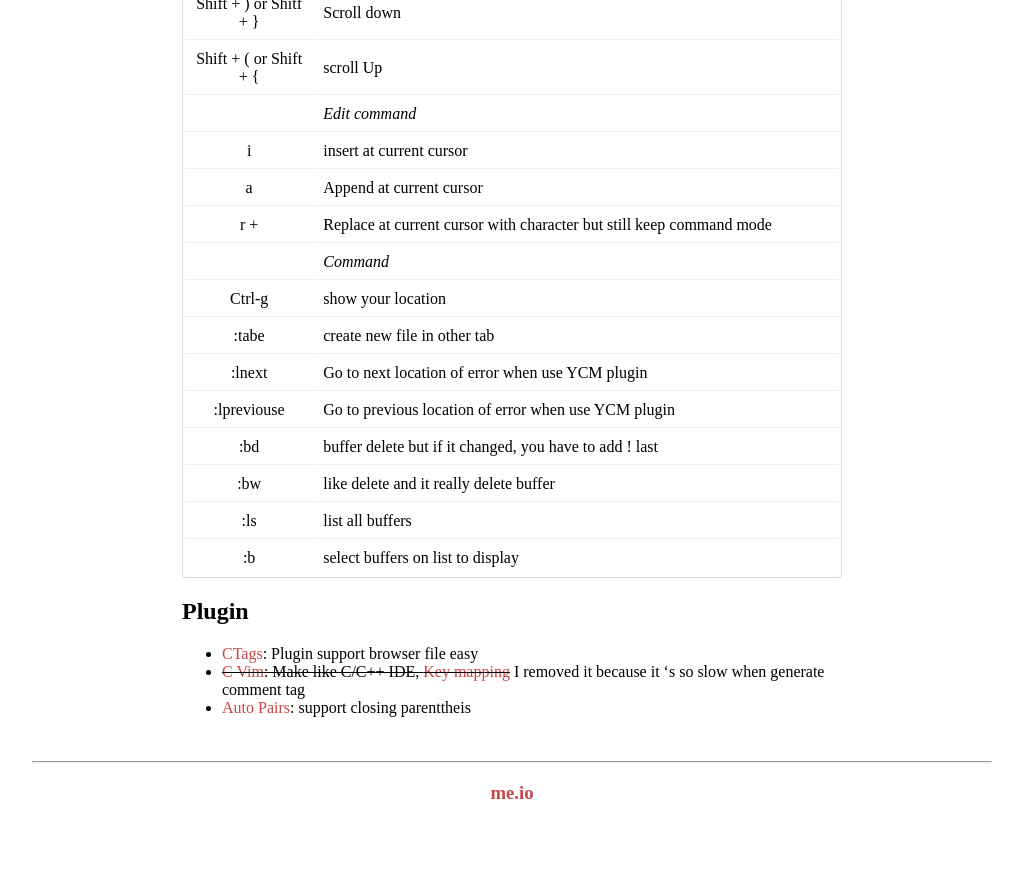
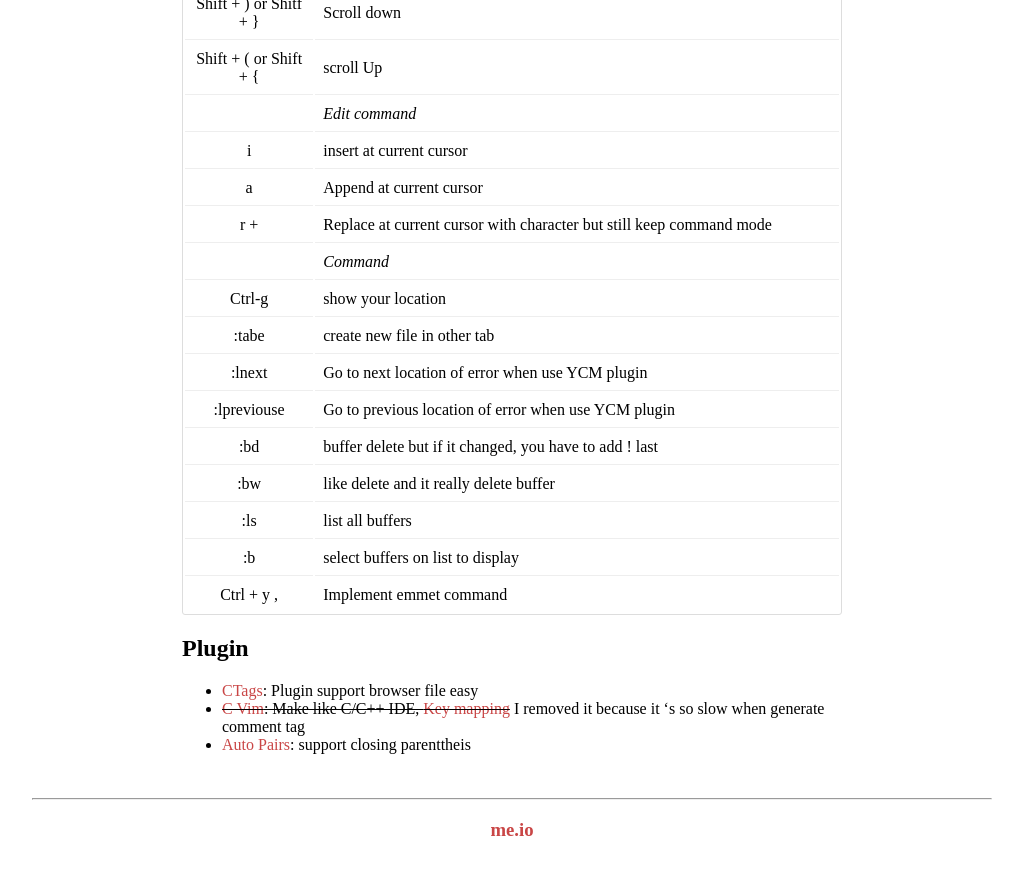
Before and after one commit to congdv/congdv.github.io, a Jekyll site: the page built from _posts/2017-08-28-vim-cheat-sheet.md, in a window 1280 px wide and 900 px high, scrolled down 1234 px. Shown: the top 875 px of the window, without its empty margins (128-1151 px from the left). Built offline with Jekyll 4.4.1, drawn with Linux system fonts in a browser that asks for light colours.

Commit message:
Update 2017-08-28-vim-cheat-sheet.md

```diff
--- a/_posts/2017-08-28-vim-cheat-sheet.md
+++ b/_posts/2017-08-28-vim-cheat-sheet.md
@@ -53,6 +53,7 @@ tag: notes
 |:bw | like delete and it really delete buffer|
 |:ls| list all buffers|
 |:b <number>| select buffers on list to display|
+|Ctrl + y ,| Implement emmet command|
 
 ## Plugin
 - [CTags](https://andrew.stwrt.ca/posts/vim-ctags/): Plugin support browser file easy
```
